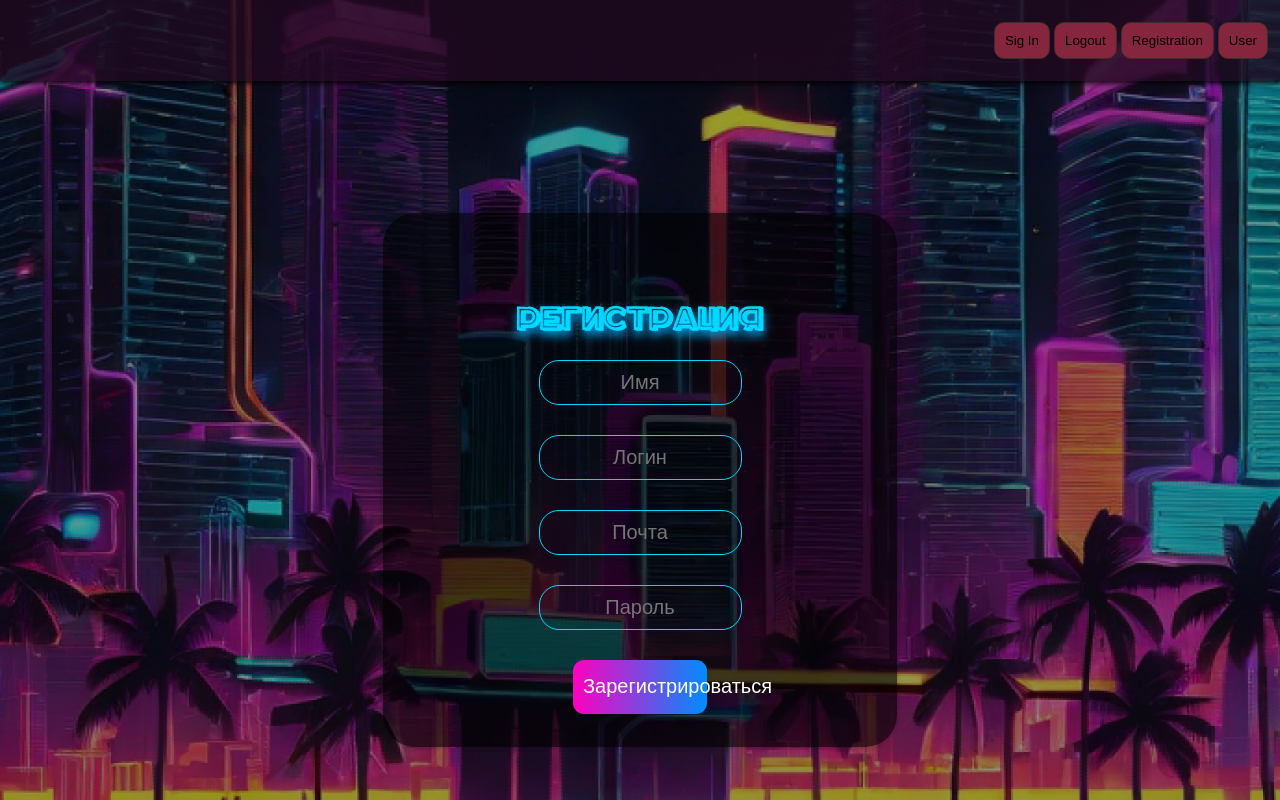
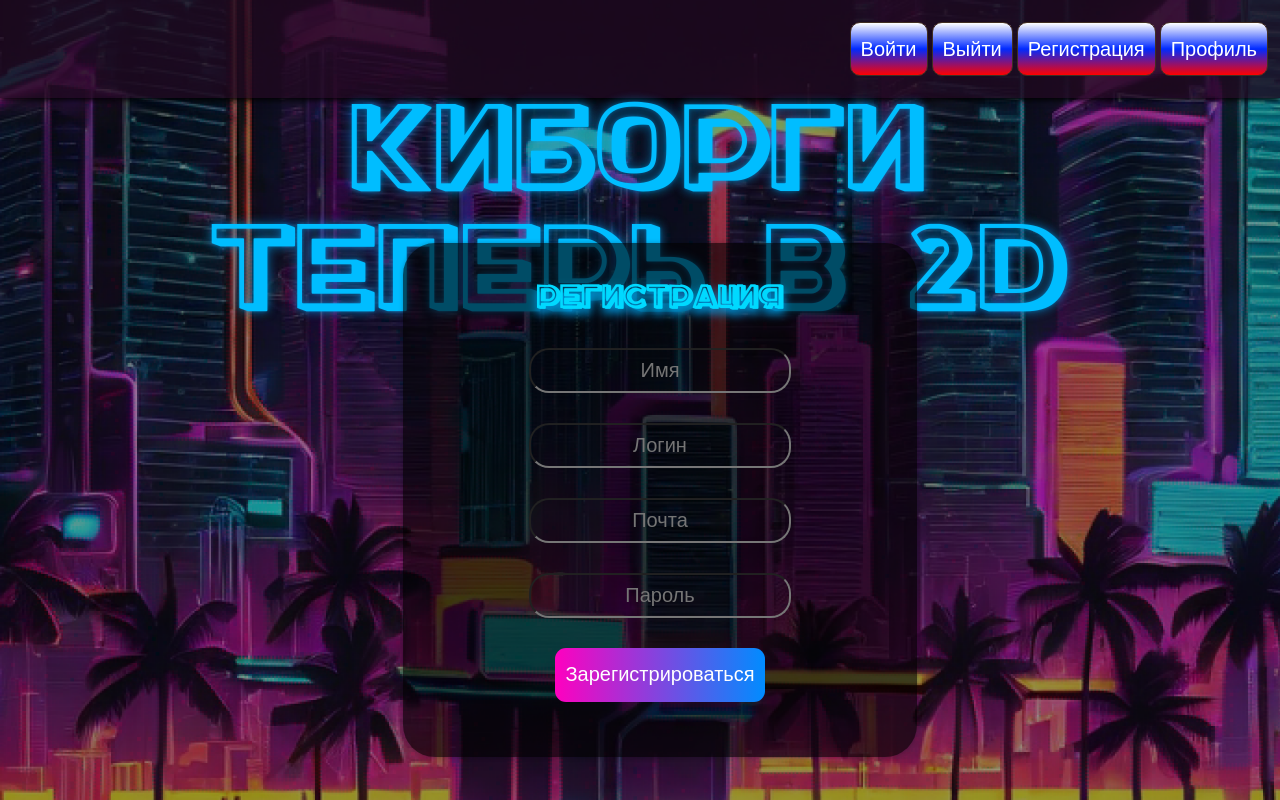
Before and after one commit to dargven/Cyborgs, a React (Create React App) app in the folder client/: page /registration in a window 1280 px wide. Built offline with nearby package versions, Linux system fonts and the light colour scheme.

Commit message:
regisration css

```diff
--- a/client/src/Auth.css
+++ b/client/src/Auth.css
@@ -7,6 +7,8 @@ body {
   background-size: cover;
   background-attachment: fixed;
   background-image: url("Figma/Background.png");
+  overflow: auto;
+  max-zoom: 50%;
 }
 
 p {
@@ -20,6 +22,7 @@ p {
   transform: translate(-50%, -50%);
   white-space: nowrap;
   animation: glitch 5s infinite;
+  margin-bottom: 0;
 }
 
 .form h1 {
@@ -34,22 +37,24 @@ p {
 .input-form {
   margin: 15px 40px;
   text-align: center;
-
+  padding: 10px;
 }
 
 .input-form input {
   text-align: center;
-  padding: 10px;
   width: 70%;
   height: 45px;
   color: #ffffff;
   font-size: 20px;
   background: none;
   outline: none;
-  border: 1px solid rgb(0, 217, 255);
   border-radius: 20px;
   margin-bottom: 30px;
   box-sizing: border-box;
+}
+
+.input-form input:hover {
+  border: 5px solid rgb(0, 217, 255);
 }
 
 .forget {
@@ -69,24 +74,71 @@ p {
   margin-bottom: 10px;
   box-sizing: border-box;
 }
-
+.input-form1 {
+  margin: 15px 40px;
+  text-align: center;
+  padding: 10px;
+}
+.input-form1 button {
+  padding: 10px;
+  width: auto;
+  height: 54px;
+  color: #fff;
+  font-size: 20px;
+  background: linear-gradient(to right, #ff00bf, #008cff);
+  outline: none;
+  border: none;
+  border-radius: 11px;
+  margin-bottom: 10px;
+  box-sizing: border-box;
+}
+.input-form1 input {
+  text-align: center;
+  width: 70%;
+  height: 45px;
+  color: #ffffff;
+  font-size: 20px;
+  background: none;
+  outline: none;
+  border-radius: 20px;
+  margin-bottom: 30px;
+  box-sizing: border-box;
+}
+.input-form1 input:hover {
+  border: 5px solid rgb(0, 217, 255);
+}
+.input-form1 button:hover {
+  padding: 10px;
+  width: auto;
+  height: 54px;
+  color: #61dafb;
+  font-size: 20px;
+  border: 5px solid #691e6c;
+  box-sizing: border-box;
+}
 .input-form button:hover {
   padding: 10px;
   width: 134px;
   height: 54px;
-  color: #4b7c4b;
+  color: #61dafb;
   font-size: 20px;
-  border: 1px solid #355c38;
+  border: 5px solid #691e6c;
   box-sizing: border-box;
 }
-
-
+.reg-butonn {
+  padding: 10px;
+  width: aut;
+}
 .bg {
   animation: slide 3s ease-in-out infinite alternate;
-  background-image: linear-gradient(-60deg, rgb(58, 139, 17) 50%, rgb(81, 22, 136) 50%);
+  background-image: linear-gradient(
+    -60deg,
+    rgb(58, 139, 17) 50%,
+    rgb(81, 22, 136) 50%
+  );
   bottom: 0;
   left: -50%;
-  opacity: .5;
+  opacity: 0.5;
   position: fixed;
   right: -50%;
   top: 0;
@@ -106,27 +158,44 @@ h1 {
   font-family: "Zelek";
   color: rgb(0, 217, 255);
   text-shadow: 0px 5px 10px #00aeff;
-
 }
-
+.title {
+  font-family: "Zelek";
+  color: rgb(0, 255, 255);
+  font-size: 120px;
+  text-shadow: 0px 0px 3px #00aeff;
+  white-space: nowrap;
+  animation: glitch 5s infinite;
+  margin-bottom: 0;
+  margin: 0 auto;
+  position: fixed;
+  text-align: center;
+  left: 50%;
+}
 .content {
   background-color: rgba(0, 0, 0, 0.6);
   border-radius: 2em;
-  box-shadow: 0 0 0.25em rgba(0, 0, 25, .25);
+  box-shadow: 0 0 0.25em rgba(0, 0, 25, 0.25);
   box-sizing: border-box;
   left: 50%;
-  padding: 9vmin;
+  padding: 20px;
   position: fixed;
   text-align: center;
   top: 60%;
   transform: translate(-50%, -50%);
-  height: 534px;
-  width: 514px;
+  height: auto;
+  width: 100%;
+  min-width: 0px;
+  min-height: 0px;
+  max-width: 514px;
+  max-height: 534px;
+  align-items: center;
+  margin: 20px;
 }
 
 .App-header {
   overflow: hidden;
-  background-color: rgba(32, 9, 32, 0.8);;
+  background-color: rgba(32, 9, 32, 0.8);
   color: white;
   padding: 20px 10px;
   box-shadow: 0px 2px 6px black;
@@ -143,33 +212,39 @@ h1 {
 }
 
 .App-header button:hover {
-  background-color: #C38D9E;
+  background-color: #c38d9e;
 }
 
 .header-right {
   float: right;
+  padding: 10px;
+  width: auto;
+  height: 54px;
+  color: #fff;
+  font-size: 20px;
+  background: linear-gradient(#ffffff, #002aff, #ff0000);
+  outline: none;
+  border-radius: 11px;
+  margin-bottom: 10px;
+  box-sizing: border-box;
+  border: 5px solid rgb(0, 217, 255);
 }
-
+.header-right:hover {
+  color: #61dafb;
+  border: 5px solid #691e6c;
+}
 .App-link {
   color: #61dafb;
 }
 
-@keyframes slide {
-  0% {
-    transform: translateX(-25%);
-  }
-
-  100% {
-    transform: translateX(25%);
-  }
-}
 @font-face {
   font-family: Zelek;
   src: url(Figma/Docker.ttf);
 }
 @keyframes glitch {
   0% {
-    text-shadow: 0px 0px 10px #00aeff, 0px 0px 30px #00aeff, 0px 0px 30px #00aeff;
+    text-shadow: 0px 0px 10px #00aeff, 0px 0px 30px #00aeff,
+      0px 0px 30px #00aeff;
     color: rgb(0, 217, 255);
   }
   25% {
@@ -177,7 +252,8 @@ h1 {
     color: #00aeff;
   }
   50% {
-    text-shadow: 0px 0px 10px #00aeff, 0px 0px 30px #00aeff, 0px 0px 30px #00aeff;
+    text-shadow: 0px 0px 10px #00aeff, 0px 0px 30px #00aeff,
+      0px 0px 30px #00aeff;
     color: rgb(0, 217, 255);
   }
   75% {
@@ -185,7 +261,8 @@ h1 {
     color: #00aeff;
   }
   100% {
-    text-shadow: 0px 0px 10px #00aeff, 0px 0px 30px #00aeff, 0px 0px 30px #00aeff;
+    text-shadow: 0px 0px 10px #00aeff, 0px 0px 30px #00aeff,
+      0px 0px 30px #00aeff;
     color: rgb(0, 217, 255);
   }
 }
--- a/client/src/components/navBar.tsx
+++ b/client/src/components/navBar.tsx
@@ -1,17 +1,17 @@
-import NavButton from './navButton';
+import NavButton from "./navButton";
 
 const NavBar = () => {
-    return (
-        <header className="App-header">
-            <NavButton to='/user' text='User' />
+  return (
+    <header className="App-header">
+      <NavButton to="/user" text="Профиль" />
 
-            <NavButton to='/registration' text='Registration' />
+      <NavButton to="/registration" text="Регистрация" />
 
-            <NavButton to='/login' text='Logout' />
+      <NavButton to="/login" text="Выйти" />
 
-            <NavButton to='/login' text='Sig In' />
-        </header>
-    );
-}
+      <NavButton to="/login" text="Войти" />
+    </header>
+  );
+};
 
 export default NavBar;
--- a/client/src/routes/LoginPage.tsx
+++ b/client/src/routes/LoginPage.tsx
@@ -1,36 +1,39 @@
-import { useContext, useRef, useState } from 'react';
-import { ServerContext } from '../App';
-import { Navigate } from 'react-router-dom';
+import { useContext, useRef, useState } from "react";
+import { ServerContext } from "../App";
+import { Navigate } from "react-router-dom";
 
-import Bg from '../components/Bg';
+import Bg from "../components/Bg";
 
-
-import '../Auth.css'
+import "../Auth.css";
 
 const LoginPage = () => {
-
   const server = useContext(ServerContext);
   const loginRef = useRef<HTMLInputElement | null>(null);
   const passwordRef = useRef<HTMLInputElement | null>(null);
   const [loginSuccess, setLoginSuccess] = useState(false);
 
   const handleLogin = async () => {
-        if(loginRef.current && passwordRef.current){
-            const user = await server.login(loginRef.current.value, passwordRef.current.value);
+    if (loginRef.current && passwordRef.current) {
+      const user = await server.login(
+        loginRef.current.value,
+        passwordRef.current.value
+      );
       console.log(user);
-            if (user){
+      if (user) {
         setLoginSuccess(true);
-            }
-            else
-              console.error("Ошибка авторизации");
+      } else console.error("Ошибка авторизации");
     }
   };
 
   return (
+    <>
+      <div className="title">
+        <p>
+          КИБОРГИ <br /> ТЕПЕРЬ В 2D
+        </p>
+      </div>
       <div className="content">
-      <p>КИБОРГИ <br/> ТЕПЕРЬ В 2D</p>
-
-        <h1 >Вход</h1>
+        <h1>Вход</h1>
         <div className="input-form">
           <input
             type="text"
@@ -48,13 +51,13 @@ const LoginPage = () => {
             placeholder="Пароль"
             ref={passwordRef}
           />
-         <button onClick={() => handleLogin()}>
-            Войти
-         </button>
+
+          <button onClick={() => handleLogin()}>Войти</button>
         </div>
-        {loginSuccess ? <Navigate to='/main' replace={true}/> : null}
+        {loginSuccess ? <Navigate to="/main" replace={true} /> : null}
       </div>
-    )
+    </>
+  );
 };
 
 export default LoginPage;
--- a/client/src/routes/RegistrationPage.tsx
+++ b/client/src/routes/RegistrationPage.tsx
@@ -1,8 +1,8 @@
-import { useContext, useRef, useState } from 'react';
-import { ServerContext } from '../App';
-import { Navigate } from 'react-router-dom';
+import { useContext, useRef, useState } from "react";
+import { ServerContext } from "../App";
+import { Navigate } from "react-router-dom";
 
-import '../Auth.css';
+import "../Auth.css";
 
 const RegistrationPage = () => {
   const server = useContext(ServerContext);
@@ -34,9 +34,15 @@ const RegistrationPage = () => {
   };
 
   return (
+    <>
+      <div className="title">
+        <p>
+          КИБОРГИ <br /> ТЕПЕРЬ В 2D
+        </p>
+      </div>
       <div className="content">
         <h1>Регистрация</h1>
-            <div className="input-form">
+        <div className="input-form1">
           <input
             type="text"
             id="username"
@@ -69,11 +75,13 @@ const RegistrationPage = () => {
             placeholder="Пароль"
             ref={passwordRef}
           />
-
-                <button onClick={() => handleRegistration()}>Зарегистрироваться</button>
+          <button className="reg-butonn" onClick={() => handleRegistration()}>
+            Зарегистрироваться
+          </button>
         </div>
-            {registrationSuccess ? <Navigate to='/main' replace={true} /> : null}
+        {registrationSuccess ? <Navigate to="/main" replace={true} /> : null}
       </div>
+    </>
   );
 };
 
```
Lines whose indentation alone changed are shown as unchanged.
